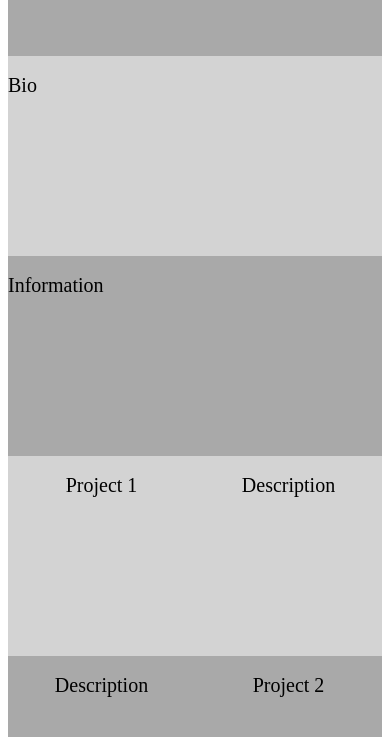
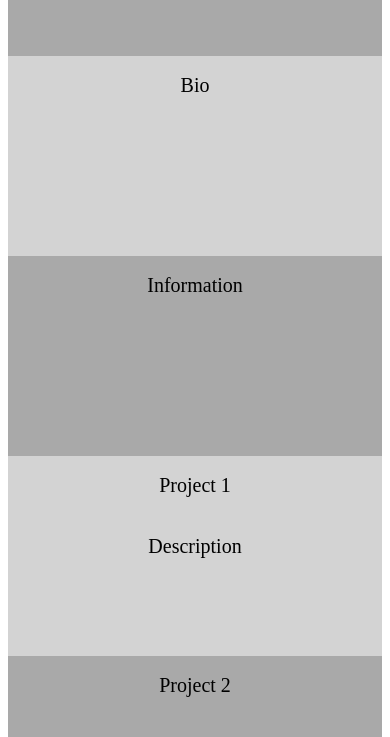
Before and after one commit to pjreichl/Portfolio-Greybox, a plain HTML site: page index.html in a window 390 px wide. Shown: the part 107-844 px from the top of the page. Drawn offline with Linux system fonts and the light colour scheme.

Commit message:
conmmit with media queries

```diff
--- a/index.html
+++ b/index.html
@@ -23,8 +23,8 @@
         </section>
 
         <section class="project-two">
+            <aside>Project 2</aside>
             <p>Description</p>
-            <aside>Project 2</aside>
         </section>
 
         <section class="project-three">
@@ -33,8 +33,8 @@
         </section>
 
         <section class="project-four">
+            <aside>Project 4</aside>
             <p>Description</p>
-            <aside>Project 4</aside>
         </section>
     </main>
 
--- a/style.css
+++ b/style.css
@@ -55,3 +55,12 @@ footer {
     text-align: center;
     padding: 5% 0;
 }
+
+@media only screen and (max-width: 768px) {
+    section {
+        display: flex;
+        flex-direction: column;
+        align-items: center;
+    }
+    }
+}
```
